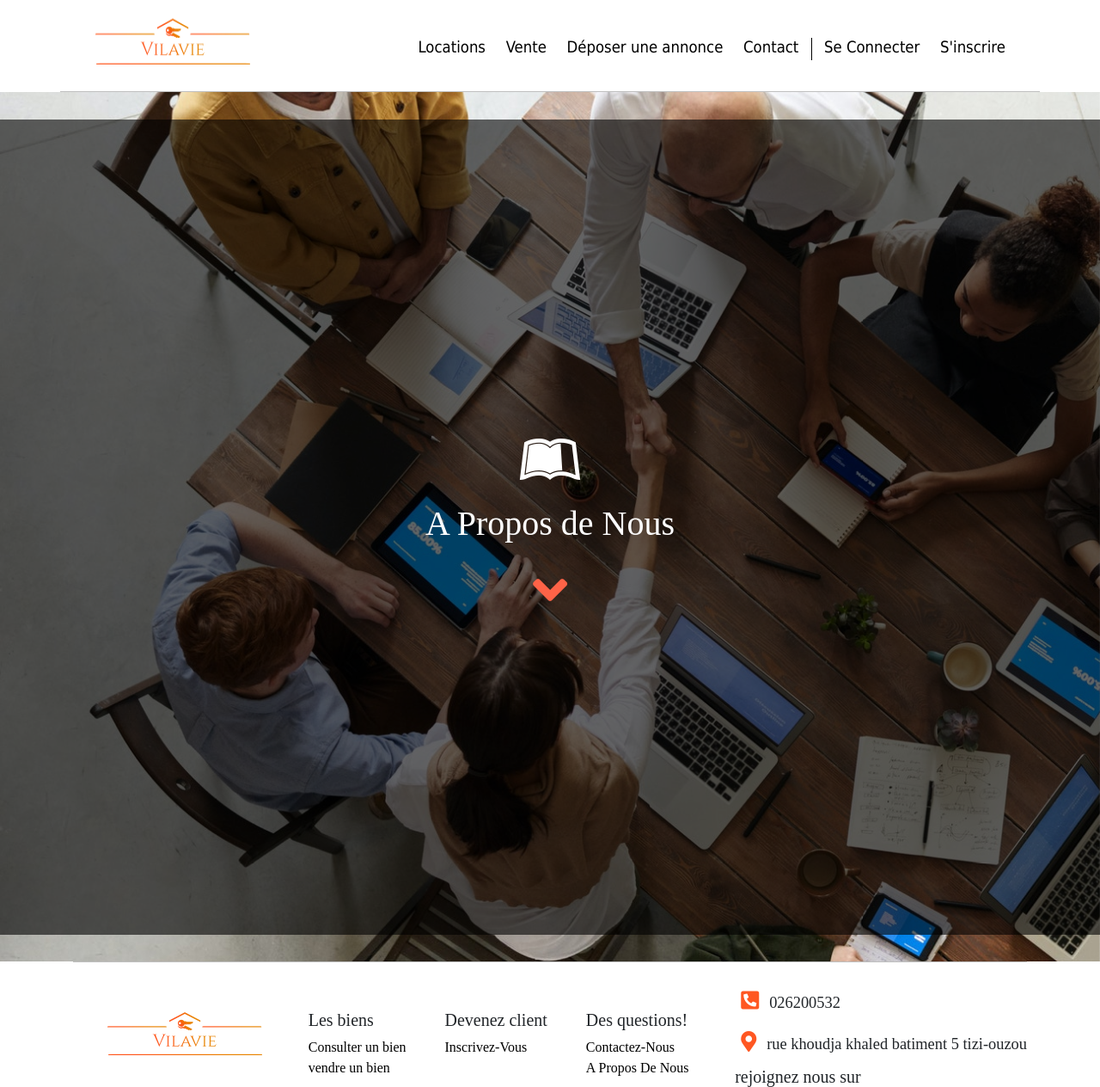
After one commit to rashid-btb-gmail-com/Projet-IHM-, a PHP site: a page that uses pages/aboutus.php in a window 1280 px wide. The commit adds this page. Shown: the whole page at 86% size. Run offline with PHP 8.4, Linux system fonts and the light colour scheme; data that the repository does not hold is empty; some libraries are stand-ins or nearby versions.

Commit message:
a propos

```diff
--- a/includes/footer.php
+++ b/includes/footer.php
@@ -15,7 +15,8 @@
               </div>
               <div class="onelinkfoot">
               <h5 class="titrelink">Des questions!</h5>
-              <a href="../pages/contact.php">Contactez-Nous</a>
+              <a href="./pages/contact.php">Contactez-Nous</a>
+              <a href="./pages/aboutus.php">A Propos De Nous</a>
               </div>
             </div>
            <div class="reseign ">
--- a/index.php
+++ b/index.php
@@ -234,6 +234,8 @@ $db=new PDO('mysql:host=localhost;dbname=vilavie','root','',array(PDO::ATTR_ERRM
               <div class="onelinkfoot">
               <h5 class="titrelink">Des questions!</h5>
               <a href="./pages/contact.php">Contactez-Nous</a>
+              <a href="./pages/aboutus.php">A Propos De Nous</a>
+
               </div>
             </div>
             <!--Les reseignement-->
--- /dev/null
+++ b/pages/aboutus.php
@@ -0,0 +1,45 @@
+<!DOCTYPE html>
+<html lang="fr">
+<head>
+         <!--les metas necessaire-->
+         <meta charset="UTF-8">
+         <meta name="description" content="Un site de vente d'apartement, villa et studio pour la wilaya
+         de tizi ouzou ">
+         <meta name="keywords" content="tizi-ouzou,vente,appartement,maison,villa,algerie">
+         <meta name="viewport" content="width=width-device, initial-scale=1.0">
+         <meta http-equiv="X-UA-Compatible" content="ie=edge">
+         <!--le titre-->
+         <title>A Propos De Nous</title>
+         <!--icon du site-->
+         <link rel="icon" href="../images/icon/favicon.ico">
+         <!--feuilles de style-->
+         <link rel="stylesheet" href="../style/style.css">
+         <link rel="stylesheet" href="https://stackpath.bootstrapcdn.com/bootstrap/4.4.1/css/bootstrap.min.css" integrity="sha384-Vkoo8x4CGsO3+Hhxv8T/Q5PaXtkKtu6ug5TOeNV6gBiFeWPGFN9MuhOf23Q9Ifjh" crossorigin="anonymous">
+         <link rel="stylesheet" href="https://cdnjs.cloudflare.com/ajax/libs/font-awesome/5.11.2/css/all.css">
+
+         <script src="https://kit.fontawesome.com/b811c1c09f.js" crossorigin="anonymous"></script>
+         <script type="text/javascript" src="./js/jQuery.js"></script>
+       </head>
+<body>
+<?php
+include_once('../includes/header.php');
+?>
+<main id="about">
+    <section class=" d-flex justify-content-center align-items-center  secpropos">
+        <div class=" d-flex justify-content-center align-items-center container-fluid divpropos">
+        <div class="text-center" class="stylepropos">
+           <i class="fa fa-leanpub"></i>
+            <h1 id="textpropos">A Propos de Nous</h1>
+
+             <a href="./aboutus#secdescrip"><i style="color: tomato;" class="fa fa-angle-down"></i></a>
+        </div>
+     </div>
+    </section>
+</main>
+<?php
+  include_once("../includes/footer.php");
+   ?>
+
+
+</body>
+</html>
--- a/style/style.css
+++ b/style/style.css
@@ -830,3 +830,17 @@ color:white;
     color:rgb(255, 158, 67);
     font-family: Georgia, 'Times New Roman', Times, serif;
 }
+/*********************       A propos de nous           *******************************************************/
+.secpropos{
+    background-image: url(../images/propos.jpg);
+    background-size: cover;
+    background-attachment: fixed;
+    height:80vh;
+   }
+   .divpropos{
+       background-color: rgba(0, 0, 0, 0.603);
+       height:75vh;
+       color: white;
+       font-size:4rem;
+       font-family:'Times New Roman', Times, serif;
+   }
```
Also changed, not shown: images/propos.jpg (added).
